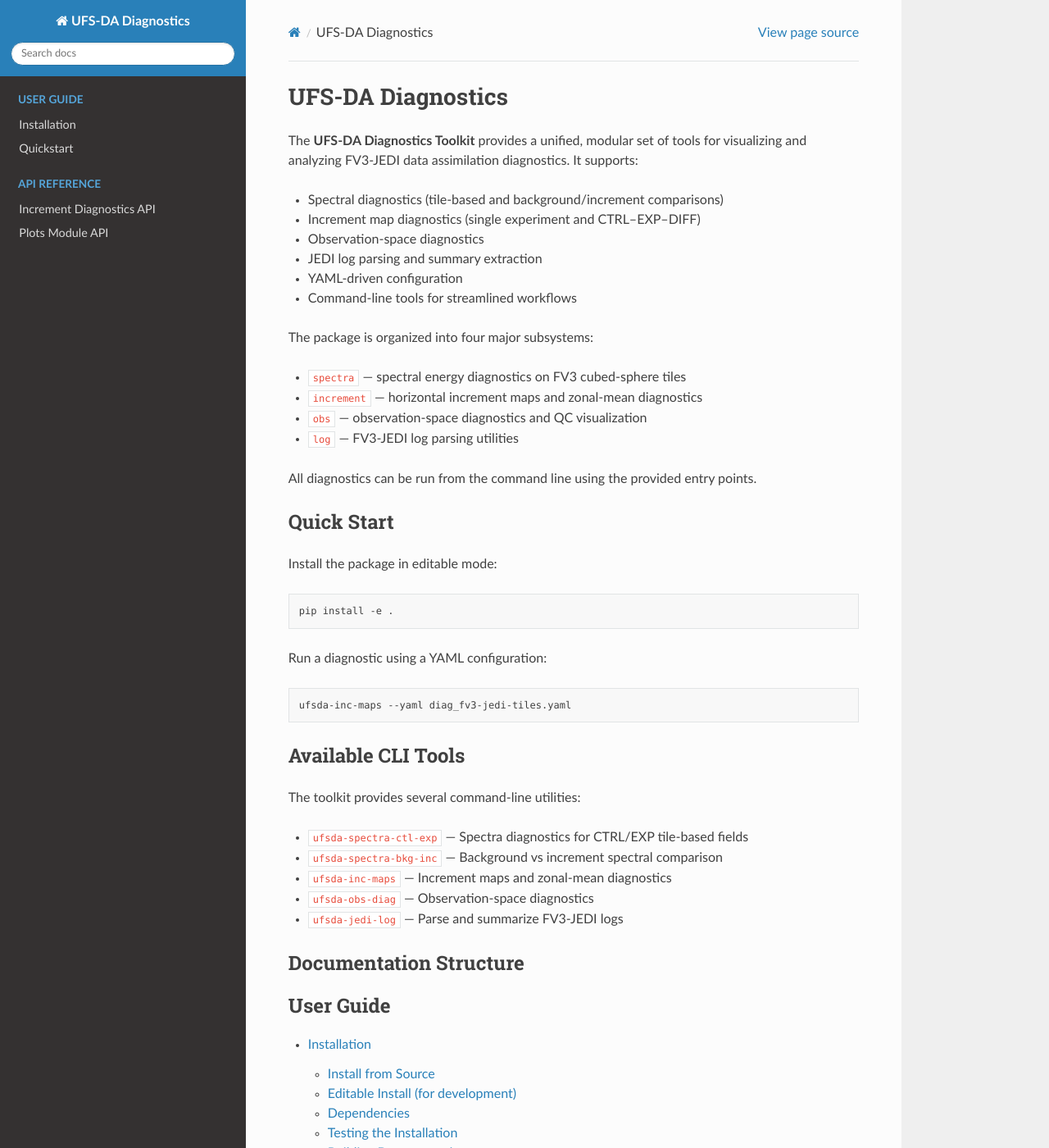
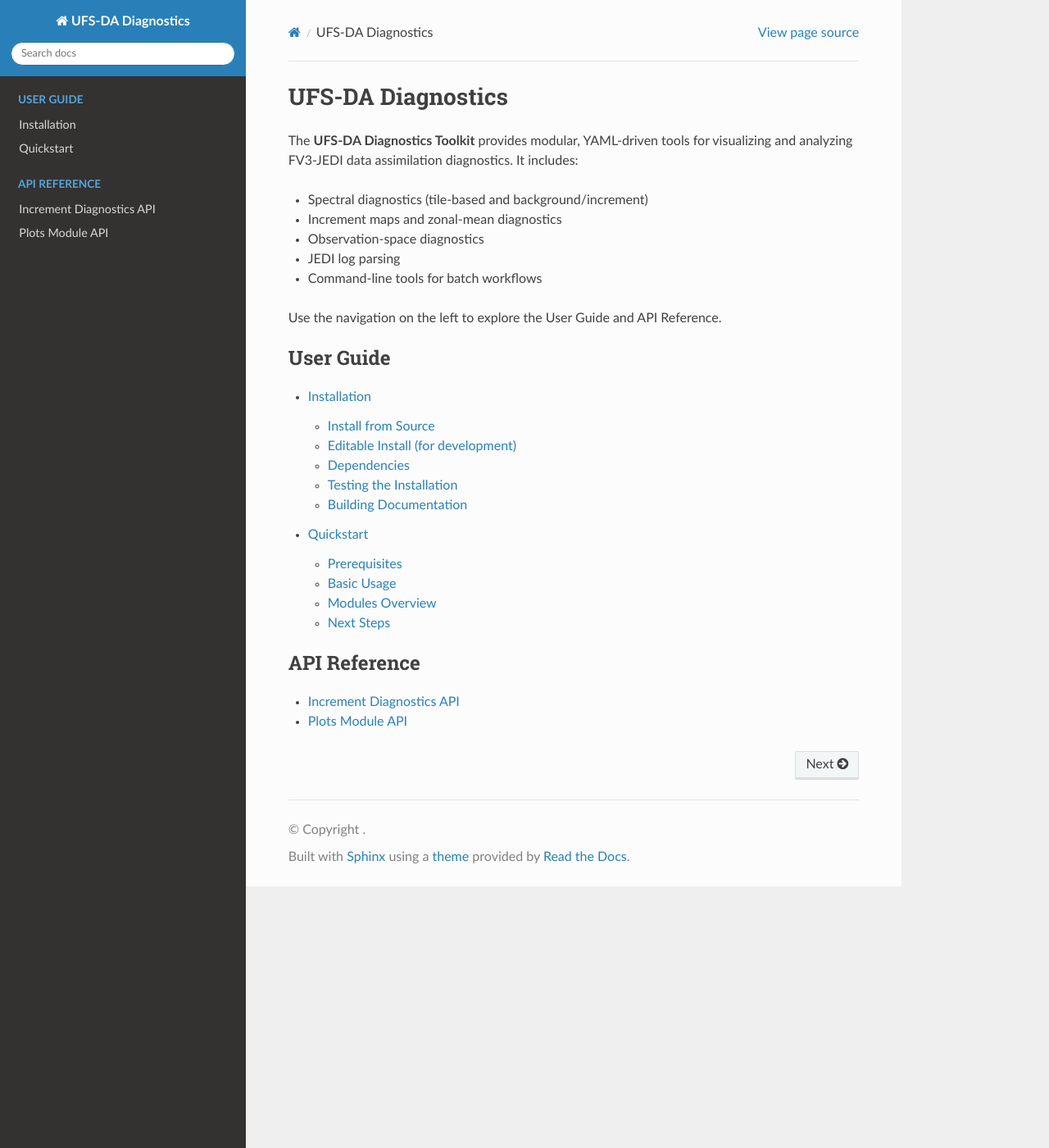
Before and after one commit to jkbk2004/ufs_da_diagnostics, a Sphinx documentation site: the page built from docs/index.rst, in a window 1280 px wide and 1400 px high. Shown: the whole window at 82% size. Built offline with Sphinx 7.4.7 and the Read the Docs theme 3.1.0, drawn with Linux system fonts in a browser that asks for light colours; pages that are not in the unit, such as notebooks, are missing from menus; some of the changed text lies outside the part shown.

Commit message:
Update index.rst

```diff
--- a/docs/index.rst
+++ b/docs/index.rst
@@ -1,54 +1,16 @@
-
 UFS-DA Diagnostics
 ==================
 
-The **UFS-DA Diagnostics Toolkit** provides a unified, modular set of tools for
-visualizing and analyzing FV3-JEDI data assimilation diagnostics. It supports:
+The **UFS-DA Diagnostics Toolkit** provides modular, YAML-driven tools for
+visualizing and analyzing FV3-JEDI data assimilation diagnostics. It includes:
 
-- Spectral diagnostics (tile-based and background/increment comparisons)
-- Increment map diagnostics (single experiment and CTRL–EXP–DIFF)
+- Spectral diagnostics (tile-based and background/increment)
+- Increment maps and zonal-mean diagnostics
 - Observation-space diagnostics
-- JEDI log parsing and summary extraction
-- YAML-driven configuration
-- Command-line tools for streamlined workflows
+- JEDI log parsing
+- Command-line tools for batch workflows
 
-The package is organized into four major subsystems:
-
-- ``spectra`` — spectral energy diagnostics on FV3 cubed-sphere tiles
-- ``increment`` — horizontal increment maps and zonal-mean diagnostics
-- ``obs`` — observation-space diagnostics and QC visualization
-- ``log`` — FV3-JEDI log parsing utilities
-
-All diagnostics can be run from the command line using the provided entry points.
-
-Quick Start
------------
-
-Install the package in editable mode:
-
-.. code-block:: bash
-
-    pip install -e .
-
-Run a diagnostic using a YAML configuration:
-
-.. code-block:: bash
-
-    ufsda-inc-maps --yaml diag_fv3-jedi-tiles.yaml
-
-Available CLI Tools
--------------------
-
-The toolkit provides several command-line utilities:
-
-- ``ufsda-spectra-ctl-exp`` — Spectra diagnostics for CTRL/EXP tile-based fields
-- ``ufsda-spectra-bkg-inc`` — Background vs increment spectral comparison
-- ``ufsda-inc-maps`` — Increment maps and zonal-mean diagnostics
-- ``ufsda-obs-diag`` — Observation-space diagnostics
-- ``ufsda-jedi-log`` — Parse and summarize FV3-JEDI logs
-
-Documentation Structure
------------------------
+Use the navigation on the left to explore the User Guide and API Reference.
 
 .. toctree::
    :maxdepth: 2
@@ -76,15 +38,3 @@ Documentation Structure
    :caption: Developer Guide
 
    developer_guide
-
-Project Goals
--------------
-
-The goal of this project is to provide a unified, extensible diagnostics
-framework for UFS-DA workflows, enabling:
-
-- Consistent visualization across experiments
-- Reproducible YAML-driven workflows
-- Modular Python APIs for advanced users
-- HPC-friendly batch diagnostics
-- Extensibility for new diagnostics and research workflows
```
